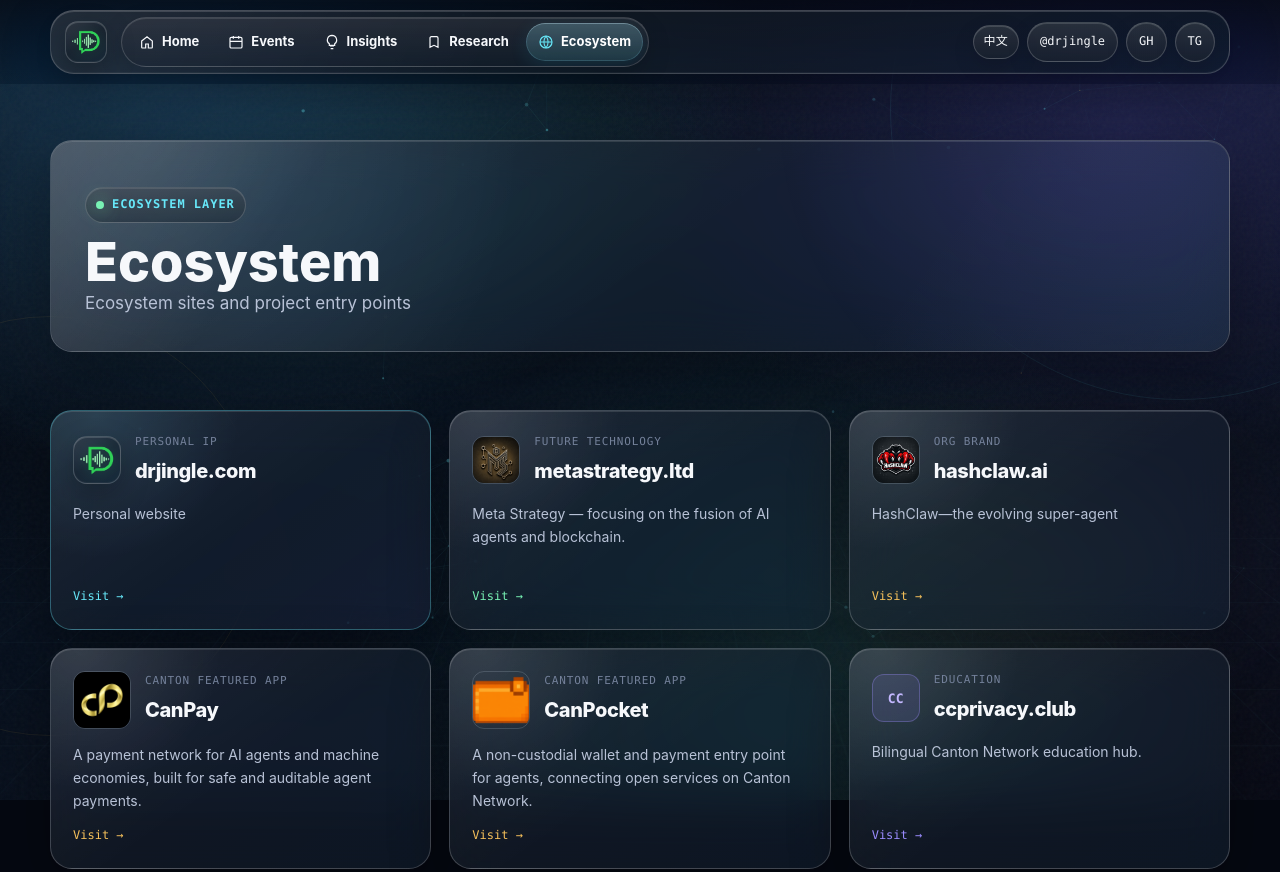
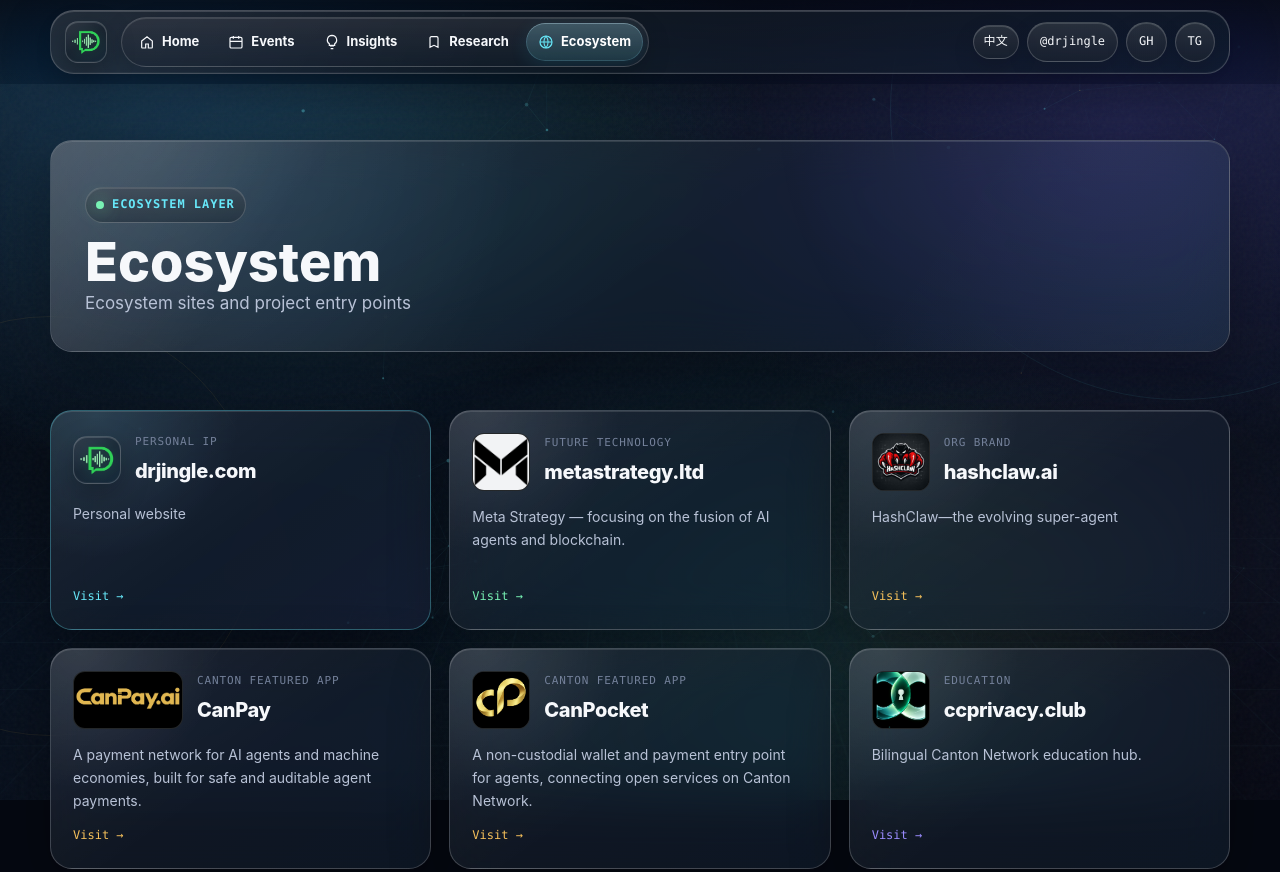
Before and after one commit to HashClawAI/drjingle, an Astro site: page /category/ecosystem in a window 1280 px wide. Shown: the top 872 px of the page. Built offline with nearby package versions, Linux system fonts and the light colour scheme; Astro itself is replaced by a stand-in of ours.

Commit message:
Update ecosystem brand logos

```diff
--- a/src/components/mirror/EcosystemGrid.astro
+++ b/src/components/mirror/EcosystemGrid.astro
@@ -10,11 +10,11 @@ const { locale } = Astro.props;
 const tr = t(locale);
 const sites = [
   { name: 'drjingle.com', url: 'https://drjingle.com', tag: tr.ecosystem.drjingle.tag, desc: tr.ecosystem.drjingle.desc, accent: 'cyan', current: true, logo: '/themes/drjingle-mirror/drjingle-logo-icon.png?v=6', logoGlass: true },
-  { name: 'metastrategy.ltd', url: 'https://metastrategy.ltd/', tag: tr.ecosystem.metastrategy.tag, desc: tr.ecosystem.metastrategy.desc, accent: 'green', logo: '/themes/drjingle-mirror/metastrategy-logo.png' },
+  { name: 'metastrategy.ltd', url: 'https://metastrategy.ltd/', tag: tr.ecosystem.metastrategy.tag, desc: tr.ecosystem.metastrategy.desc, accent: 'green', logo: '/images/ecosystem/brands/metastrategy.png', logoVariant: 'meta' },
   { name: 'hashclaw.ai', url: 'https://hashclaw.ai', tag: tr.ecosystem.hashclaw.tag, desc: tr.ecosystem.hashclaw.desc, accent: 'gold', logo: '/themes/drjingle-mirror/hashclaw-logo.jpeg' },
-  { name: 'CanPay', url: 'https://canpay.ai', tag: tr.ecosystem.canpay.tag, desc: tr.ecosystem.canpay.desc, accent: 'gold', logo: '/images/ecosystem/canpay-canypocket/cp-logo-256.png?v=1', logoLarge: true },
-  { name: 'CanPocket', url: 'https://canpocket.ai', tag: tr.ecosystem.canpocket.tag, desc: tr.ecosystem.canpocket.desc, accent: 'gold', logo: '/images/ecosystem/canpay-canypocket/canpocket-icon-256.png?v=1', logoLarge: true },
-  { name: 'ccprivacy.club', url: 'https://ccprivacy.club', tag: tr.ecosystem.canton.tag, desc: tr.ecosystem.canton.desc, accent: 'violet', mark: 'CC' },
+  { name: 'CanPay', url: 'https://canpay.ai', tag: tr.ecosystem.canpay.tag, desc: tr.ecosystem.canpay.desc, accent: 'gold', logo: '/images/ecosystem/brands/canpay.png', logoVariant: 'wordmark' },
+  { name: 'CanPocket', url: 'https://canpocket.ai', tag: tr.ecosystem.canpocket.tag, desc: tr.ecosystem.canpocket.desc, accent: 'gold', logo: '/images/ecosystem/brands/canpocket.png', logoVariant: 'pocket' },
+  { name: 'ccprivacy.club', url: 'https://ccprivacy.club', tag: tr.ecosystem.canton.tag, desc: tr.ecosystem.canton.desc, accent: 'violet', logo: '/images/ecosystem/brands/ccprivacy.png', logoVariant: 'privacy' },
 ];
 ---
 
@@ -33,7 +33,9 @@ const sites = [
               <img src={site.logo} alt="" class="dj-site-logo dj-site-logo-icon" loading="lazy" decoding="async" />
             </span>
           ) : (
-            <img src={site.logo} alt="" class:list={['dj-site-card-logo', site.logoLarge && 'dj-site-card-logo-large']} loading="lazy" decoding="async" />
+            <span class:list={['dj-site-card-brand', site.logoVariant && `dj-site-card-brand-${site.logoVariant}`]} aria-hidden="true">
+              <img src={site.logo} alt="" loading="lazy" decoding="async" />
+            </span>
           )
         ) : site.mark ? (
           <span class="dj-site-card-mark" aria-hidden="true">{site.mark}</span>
@@ -48,3 +50,28 @@ const sites = [
     </a>
   ))}
 </div>
+
+<style>
+  .dj-site-card-brand {
+    display: block;
+    position: relative;
+    width: 58px;
+    height: 58px;
+    flex: 0 0 auto;
+    overflow: hidden;
+    border: 1px solid var(--dj-line);
+    border-radius: 12px;
+    background: #000;
+  }
+  .dj-site-card-brand img {
+    display: block;
+    width: 100%;
+    height: 100%;
+    object-fit: cover;
+  }
+  .dj-site-card-brand-meta img { transform: scale(1.02); }
+  .dj-site-card-brand-pocket img { transform: scale(1.65); }
+  .dj-site-card-brand-privacy img { transform: translateY(10%) scale(2.1); }
+  .dj-site-card-brand-wordmark { width: 110px; }
+  .dj-site-card-brand-wordmark img { object-fit: cover; transform: scale(1.08); }
+</style>
```
Also changed, not shown: public/images/ecosystem/brands/canpay.png (added), public/images/ecosystem/brands/canpocket.png (added), public/images/ecosystem/brands/ccprivacy.png (added), public/images/ecosystem/brands/metastrategy.png (added).
